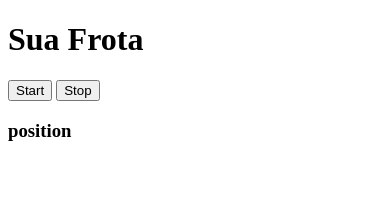
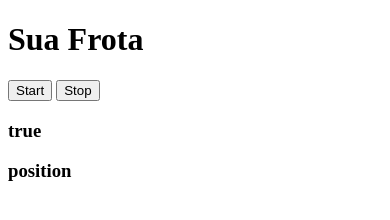
Before and after one commit to jonatasrossetto/suafrota, a plain HTML site: page index.html in a window 390 px wide. Both pictures are taken after a click on the button "Start". Drawn offline with Linux system fonts and the light colour scheme.

Commit message:
teste para que o smartphone não entre no modo sleep

```diff
--- a/index.html
+++ b/index.html
@@ -12,10 +12,13 @@
     <h1>Sua Frota</h1>
     <button id="btnStart">Start</button>
     <button id="btnStop">Stop</button>
+    <h3 id="displayStatus">Status message</h3>
     <h3 id="displayPosition">position</h3>
+
     <script>
         let btnStart = document.getElementById('btnStart');
         let btnStop = document.getElementById('btnStop');
+        let displayStatus = document.getElementById('displayStatus');
         let stop = false;
 
 
@@ -48,7 +51,13 @@
             });
         }
 
+        async function requestScreenWakeLock() {
+            let wakelock = await navigator.wakeLock.request("screen");
+            displayStatus.innerText = (wakelock != null);
+        }
+
         async function runLoop() {
+            requestScreenWakeLock();
             let inc = 0;
             while (true) {
                 inc = inc + 1;
```
